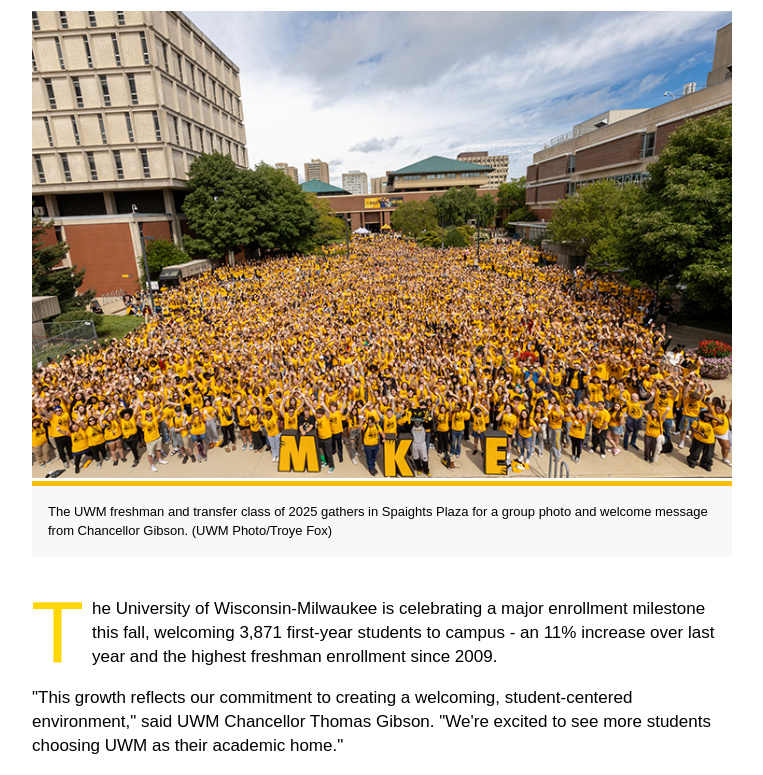
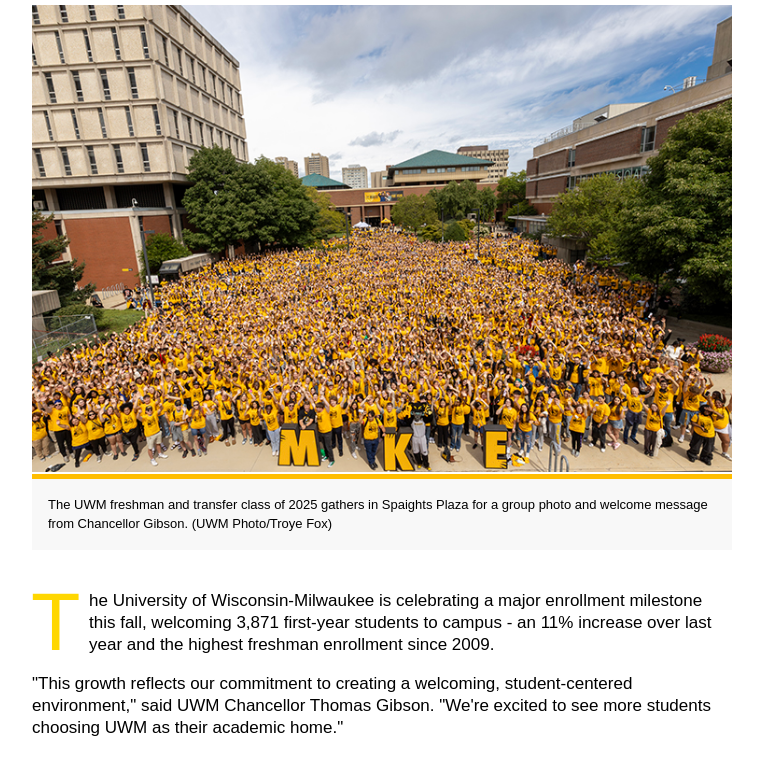
Before and after one commit to meeksoffline/6-images, a plain HTML site: page index.html in a window 1280 px wide. Shown: the part 139-914 px from the top of the page, without its empty margins (258-1021 px from the left). Drawn offline with Linux system fonts and the light colour scheme.

Commit message:
final edits

```diff
--- a/styles.css
+++ b/styles.css
@@ -1,6 +1,6 @@
 html {
     font-family: sans-serif;
-    line-height: 1.5em;
+    line-height: 22px;
 }
 
 p{
```
